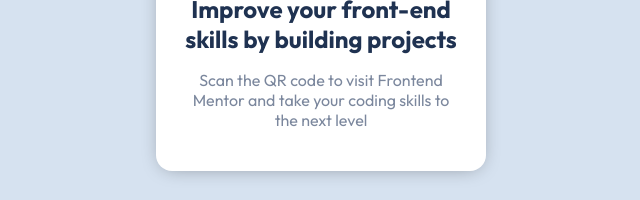
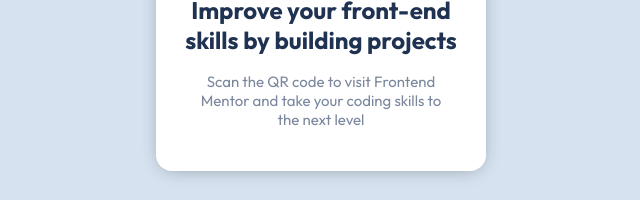
Before and after one commit to rajkp10/qr-code-component, a plain HTML site: page index.html in a window 1280 px wide. Shown: the part 479-679 px from the top of the page, without its empty margins (319-959 px from the left). Drawn offline with Linux system fonts and the light colour scheme.

Commit message:
paragraph font size changed

```diff
--- a/css/styles.css
+++ b/css/styles.css
@@ -68,6 +68,7 @@
 .description {
   padding: 0px 20px 20px;
   color: var(--grayish-blue);
+  font-size: var(--font-size-paragraph);
   font-weight: 400;
 }
 
```
